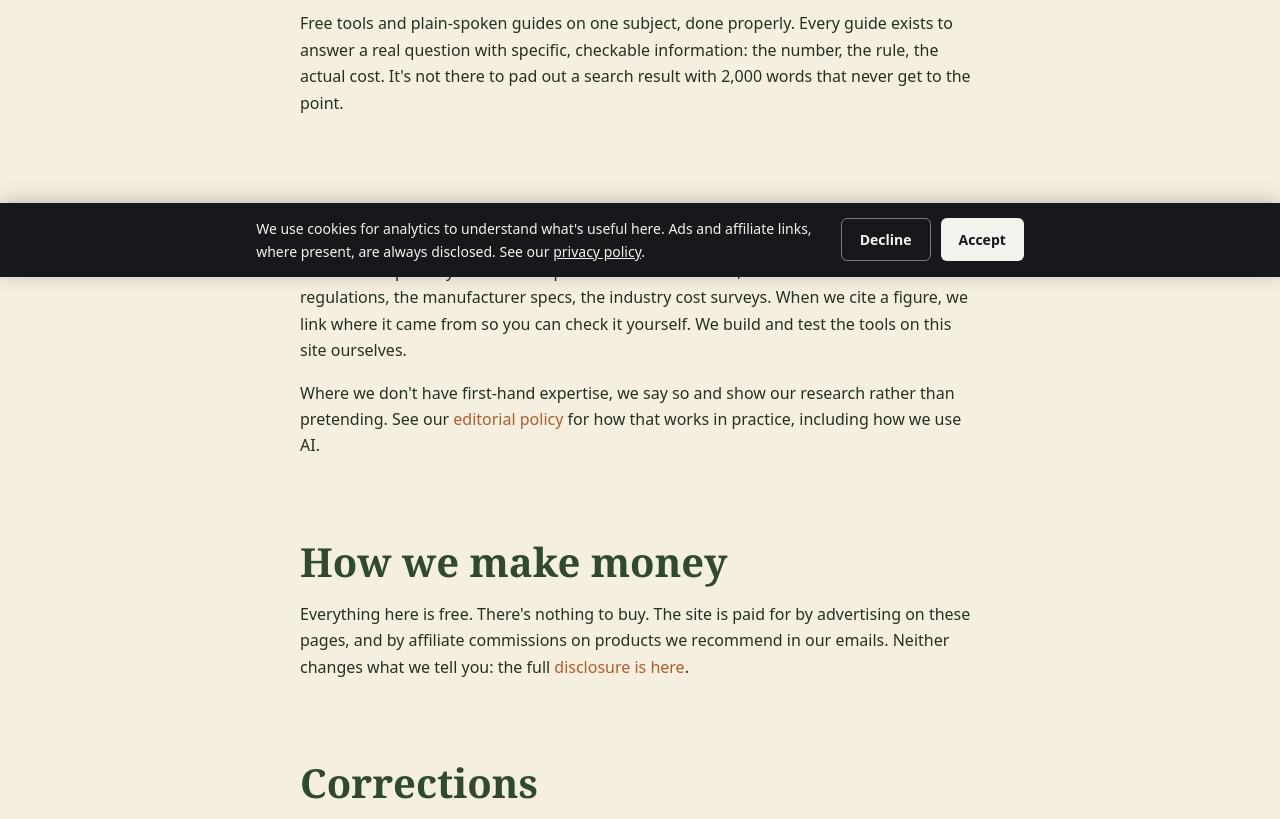
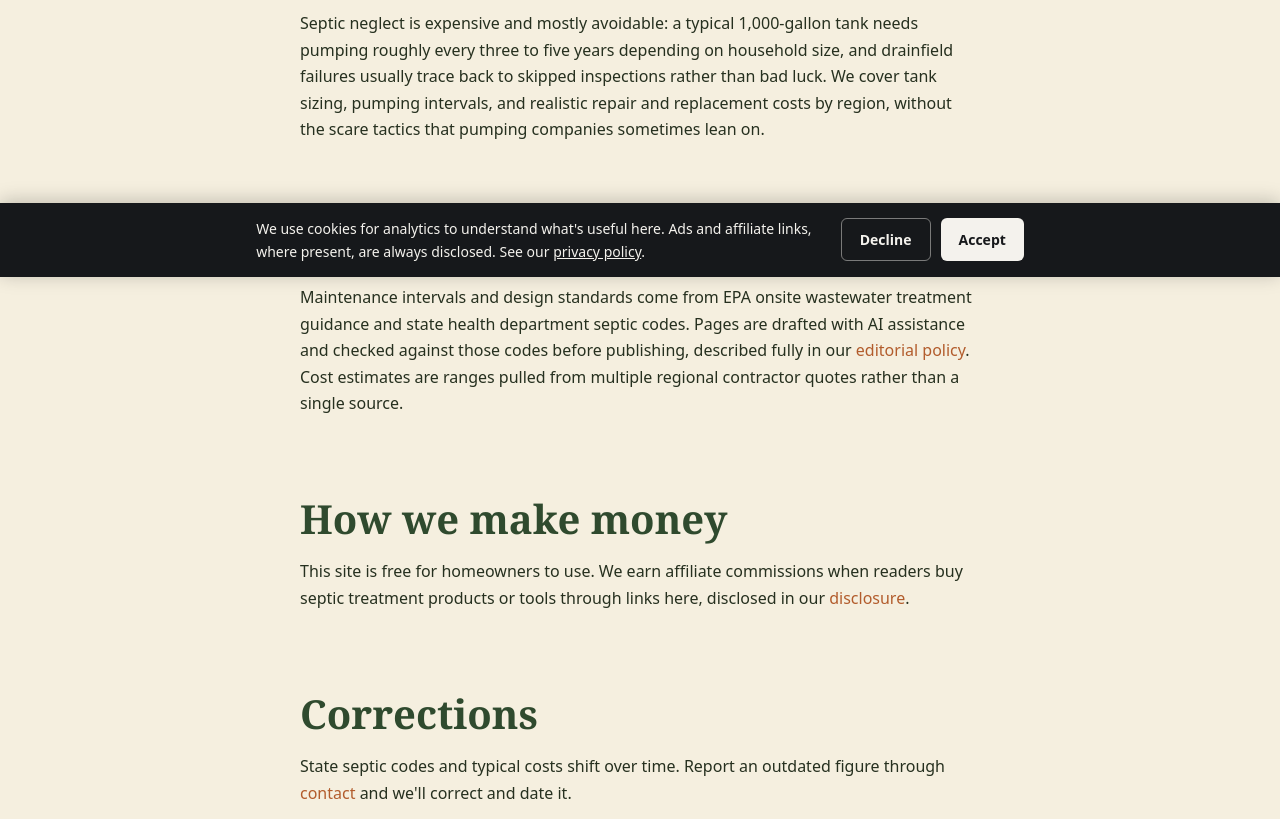
Before and after one commit to rsteitiyeh/septicsteward-site, an Astro site: page /about in a window 1280 px wide. Shown: the part 523-1342 px from the top of the page. Built offline with nearby package versions, Linux system fonts and the light colour scheme; Astro itself is replaced by a stand-in of ours.

Commit message:
About: de-clone, niche-specific copy + AI/affiliate disclosure

```diff
--- a/src/pages/about.astro
+++ b/src/pages/about.astro
@@ -6,15 +6,14 @@ import Page from '../layouts/Page.astro';
   <p>{site.BRAND} is an independent site. {site.author.bio}</p>
 
   <h2>What this site is</h2>
-  <p>Free tools and plain-spoken guides on one subject, done properly. Every guide exists to answer a real question with specific, checkable information: the number, the rule, the actual cost. It's not there to pad out a search result with 2,000 words that never get to the point.</p>
+  <p>Septic neglect is expensive and mostly avoidable: a typical 1,000-gallon tank needs pumping roughly every three to five years depending on household size, and drainfield failures usually trace back to skipped inspections rather than bad luck. We cover tank sizing, pumping intervals, and realistic repair and replacement costs by region, without the scare tactics that pumping companies sometimes lean on.</p>
 
   <h2>How we work</h2>
-  <p>We read the primary sources: the published exam outlines, the federal and state regulations, the manufacturer specs, the industry cost surveys. When we cite a figure, we link where it came from so you can check it yourself. We build and test the tools on this site ourselves.</p>
-  <p>Where we don't have first-hand expertise, we say so and show our research rather than pretending. See our <a href="/editorial/">editorial policy</a> for how that works in practice, including how we use AI.</p>
+  <p>Maintenance intervals and design standards come from EPA onsite wastewater treatment guidance and state health department septic codes. Pages are drafted with AI assistance and checked against those codes before publishing, described fully in our <a href="/editorial/">editorial policy</a>. Cost estimates are ranges pulled from multiple regional contractor quotes rather than a single source.</p>
 
   <h2>How we make money</h2>
-  <p>Everything here is free. There's nothing to buy. The site is paid for by advertising on these pages, and by affiliate commissions on products we recommend in our emails. Neither changes what we tell you: the full <a href="/disclosure/">disclosure is here</a>.</p>
+  <p>This site is free for homeowners to use. We earn affiliate commissions when readers buy septic treatment products or tools through links here, disclosed in our <a href="/disclosure/">disclosure</a>.</p>
 
   <h2>Corrections</h2>
-  <p>If something here is wrong or has gone out of date, we want to know. Use our <a href="/contact/">contact form</a>. Corrections get made and dated, not quietly buried.</p>
+  <p>State septic codes and typical costs shift over time. Report an outdated figure through <a href="/contact/">contact</a> and we'll correct and date it.</p>
 </Page>
```
